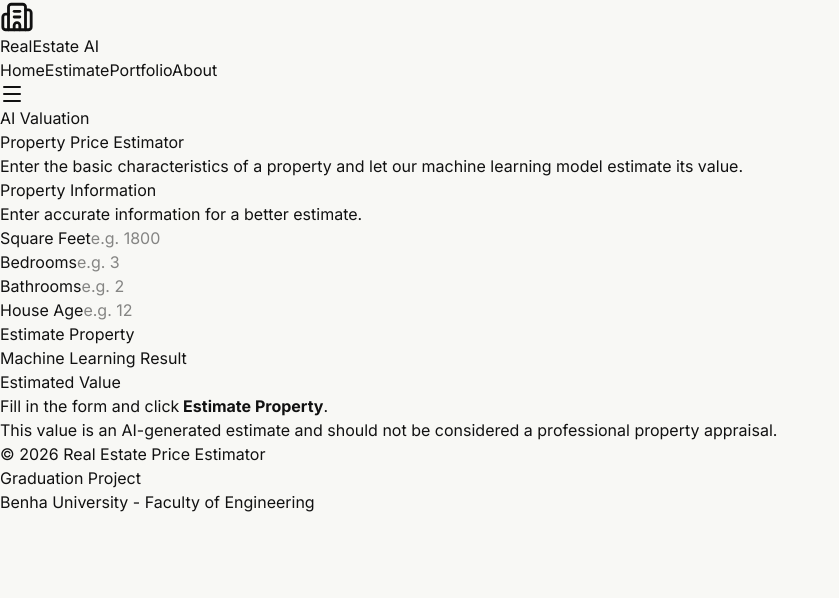
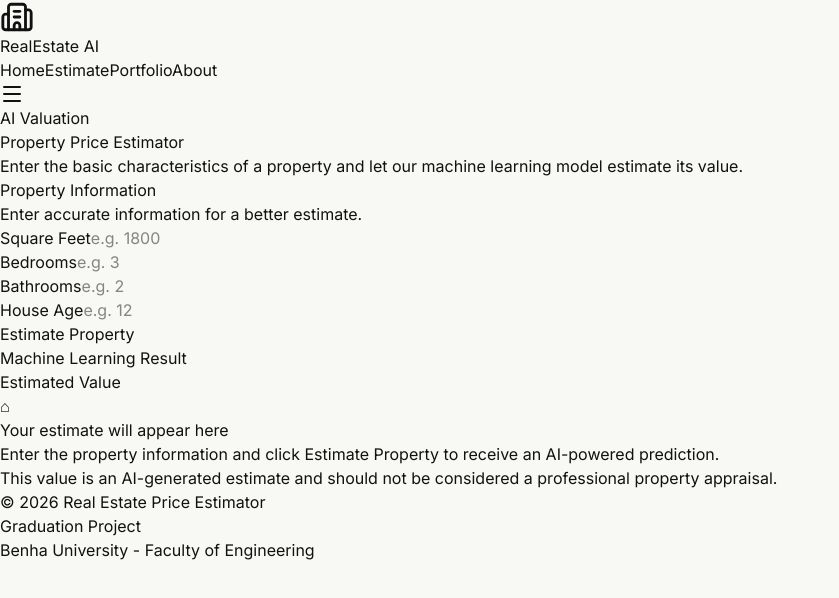
Before and after one commit to Ashrafmuhmed/Real-Estate-Price-Estimator, a React (Vite) app in the folder Website/: page /estimate in a window 1280 px wide. Shown: the top 598 px of the page, without its empty margins (0-839 px from the left). Built offline with nearby package versions, Linux system fonts and the light colour scheme.

Commit message:
Refactor ResultCard for better price handling
Updated ResultCard component to handle null/undefined price and improved UI elements.

```diff
--- a/Website/src/Components/resultsCard.jsx
+++ b/Website/src/Components/resultsCard.jsx
@@ -1,23 +1,42 @@
 export default function ResultCard({ price }) {
-  if (!price) {
+  if (price === null || price === undefined) {
     return (
-      <div className="text-slate-400">
-        Fill in the form and click
-        <strong> Estimate Property</strong>.
+      <div className="text-center">
+        <div className="mx-auto w-16 h-16 rounded-2xl bg-[#6B705C]/20 flex items-center justify-center mb-6">
+          <span className="text-2xl">⌂</span>
+        </div>
+
+        <h3 className="text-2xl font-bold text-white">
+          Your estimate will appear here
+        </h3>
+
+        <p className="text-gray-400 mt-3 max-w-sm">
+          Enter the property information and click{" "}
+          <span className="text-[#A5A58D] font-semibold">
+            Estimate Property
+          </span>{" "}
+          to receive an AI-powered prediction.
+        </p>
       </div>
     );
   }
 
   return (
-    <div>
-      <p className="text-slate-400">Estimated Price</p>
+    <div className="text-center w-full">
+      <p className="uppercase tracking-[0.25em] text-[#A5A58D] text-sm font-semibold">
+        Predicted Property Value
+      </p>
 
-      <h1 className="text-6xl font-black mt-4 text-cyan-400">
-        ${price.toLocaleString()}
-      </h1>
+      <div className="mt-5">
+        <span className="text-5xl md:text-6xl font-black text-white">
+          ${Number(price).toLocaleString()}
+        </span>
+      </div>
 
-      <div className="mt-8">
-        <p className="text-green-400">Prediction completed successfully</p>
+      <div className="mt-8 mx-auto max-w-sm rounded-2xl bg-white/5 border border-white/10 p-5">
+        <p className="text-gray-400 text-sm">
+          Estimated using the project's machine learning prediction model.
+        </p>
       </div>
     </div>
   );
```
